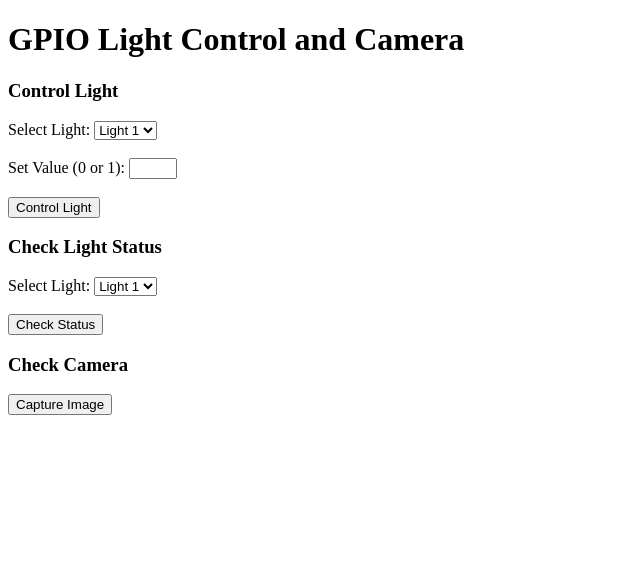
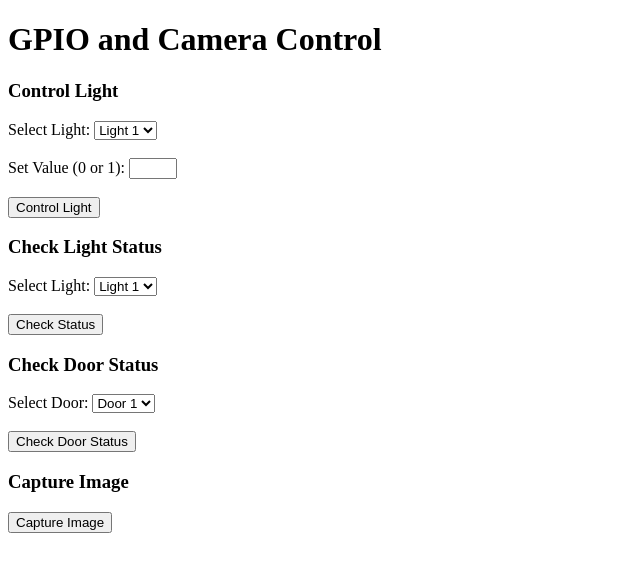
Before and after one commit to Abner2111/SmartHouse_embedded, a PHP site: page / in a window 1280 px wide. Shown: the top 572 px of the page, without its empty margins (0-640 px from the left). Run offline with PHP 8.4, Linux system fonts and the light colour scheme.

Commit message:
[update] webserver-door detection added

```diff
--- a/webserver/index.php
+++ b/webserver/index.php
@@ -3,7 +3,7 @@
 <head>
     <meta charset="UTF-8">
     <meta name="viewport" content="width=device-width, initial-scale=1.0">
-    <title>GPIO Control and Camera</title>
+    <title>GPIO and Camera Control</title>
     <script>
         // Function to control the light and display the response
         function controlLight() {
@@ -45,6 +45,26 @@
             xhr.send(params);
         }
 
+        // Function to check door status and display it
+        function checkDoorStatus() {
+            var xhr = new XMLHttpRequest();
+            xhr.open("POST", "script.php", true);
+            xhr.setRequestHeader('Content-Type', 'application/x-www-form-urlencoded');
+            xhr.onload = function () {
+                if (xhr.status === 200) {
+                    var response = JSON.parse(xhr.responseText);
+                    document.getElementById('door_status').textContent =
+                        "Door " + response.door + " status: " + response.status;
+                } else {
+                    document.getElementById('door_status').textContent = "Error checking door status.";
+                }
+            };
+
+            var door = document.getElementById('door_check').value;
+            var params = 'action=check_door&door=' + door;
+            xhr.send(params);
+        }
+
         // Function to capture the image and display it
         function captureImage() {
             var xhr = new XMLHttpRequest();
@@ -68,7 +88,7 @@
     </script>
 </head>
 <body>
-    <h1>GPIO Light Control and Camera</h1>
+    <h1>GPIO and Camera Control</h1>
 
     <!-- Form to control light using AJAX -->
     <h3>Control Light</h3>
@@ -105,8 +125,23 @@
     <!-- Area to display light status -->
     <p id="light_status"></p>
 
+    <!-- Form to check door status using AJAX -->
+    <h3>Check Door Status</h3>
+    <label for="door_check">Select Door:</label>
+    <select name="door_check" id="door_check">
+        <option value="1">Door 1</option>
+        <option value="2">Door 2</option>
+        <option value="3">Door 3</option>
+        <option value="4">Door 4</option>
+    </select><br><br>
+
+    <button type="button" onclick="checkDoorStatus()">Check Door Status</button>
+
+    <!-- Area to display door status -->
+    <p id="door_status"></p>
+
     <!-- Button to capture image -->
-    <h3>Check Camera</h3>
+    <h3>Capture Image</h3>
     <button onclick="captureImage()">Capture Image</button>
 
     <!-- Area to display captured image -->
```
Also changed, not shown: webserver/script.php (+19 -0 lines).
